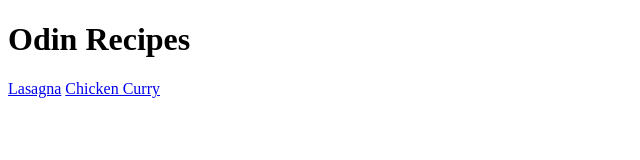
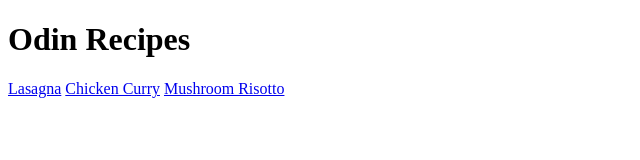
Before and after one commit to miladmh1/git_test, a plain HTML site: page odin-links-and-images/odin-recipes/index.html in a window 1280 px wide. Shown: the whole page, without its empty margins (0-640 px from the left). Drawn offline with Linux system fonts and the light colour scheme.

Commit message:
risotto link added

```diff
--- a/odin-links-and-images/odin-recipes/index.html
+++ b/odin-links-and-images/odin-recipes/index.html
@@ -9,5 +9,6 @@
   <h1>Odin Recipes</h1>
   <a href="\\wsl.localhost\Ubuntu\home\miladmh1\git_test\odin-links-and-images\odin-recipes\recipes\lasagna.html">Lasagna</a>
   <a href="\\wsl.localhost\Ubuntu\home\miladmh1\git_test\odin-links-and-images\odin-recipes\recipes\chicken_curry.html">Chicken Curry</a>
+  <a href="/home/miladmh1/git_test/odin-links-and-images/odin-recipes/recipes/chicken_curry.html">Mushroom Risotto</a>
 </body>
 </html>
```
